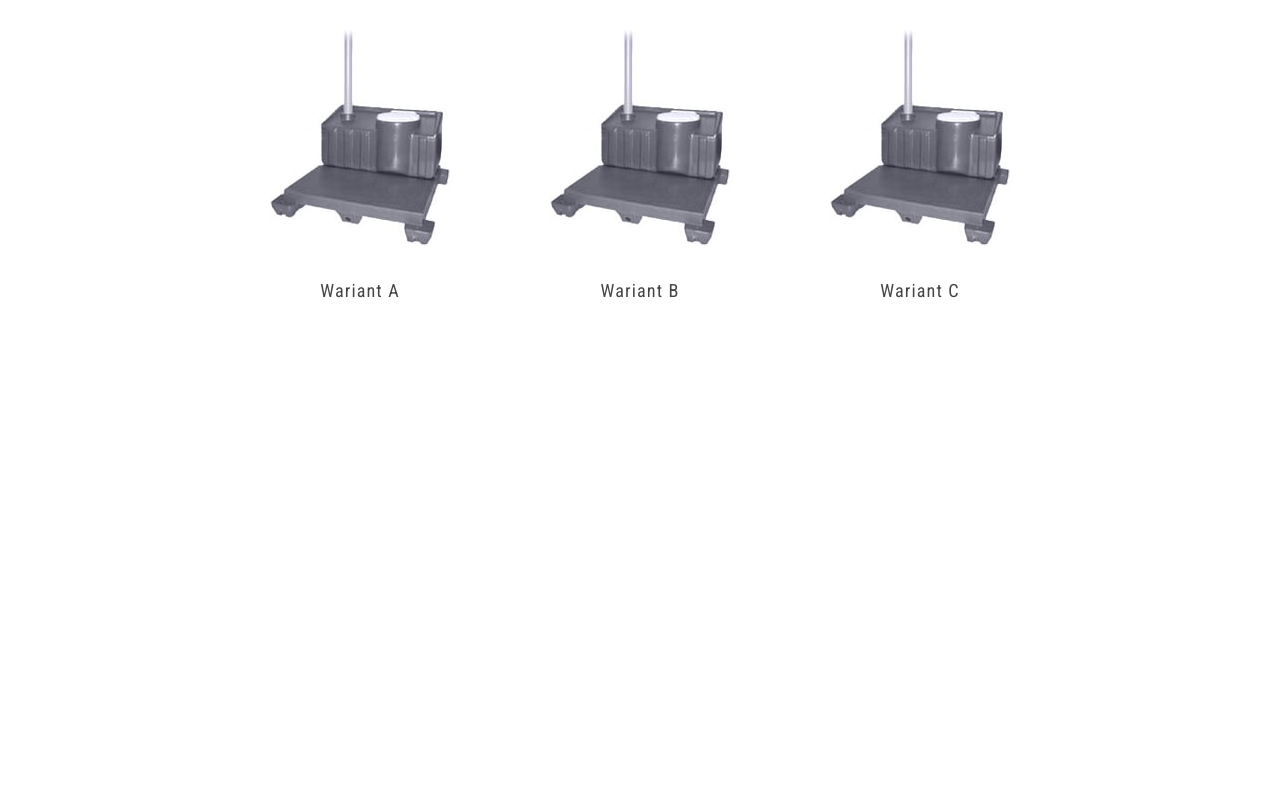
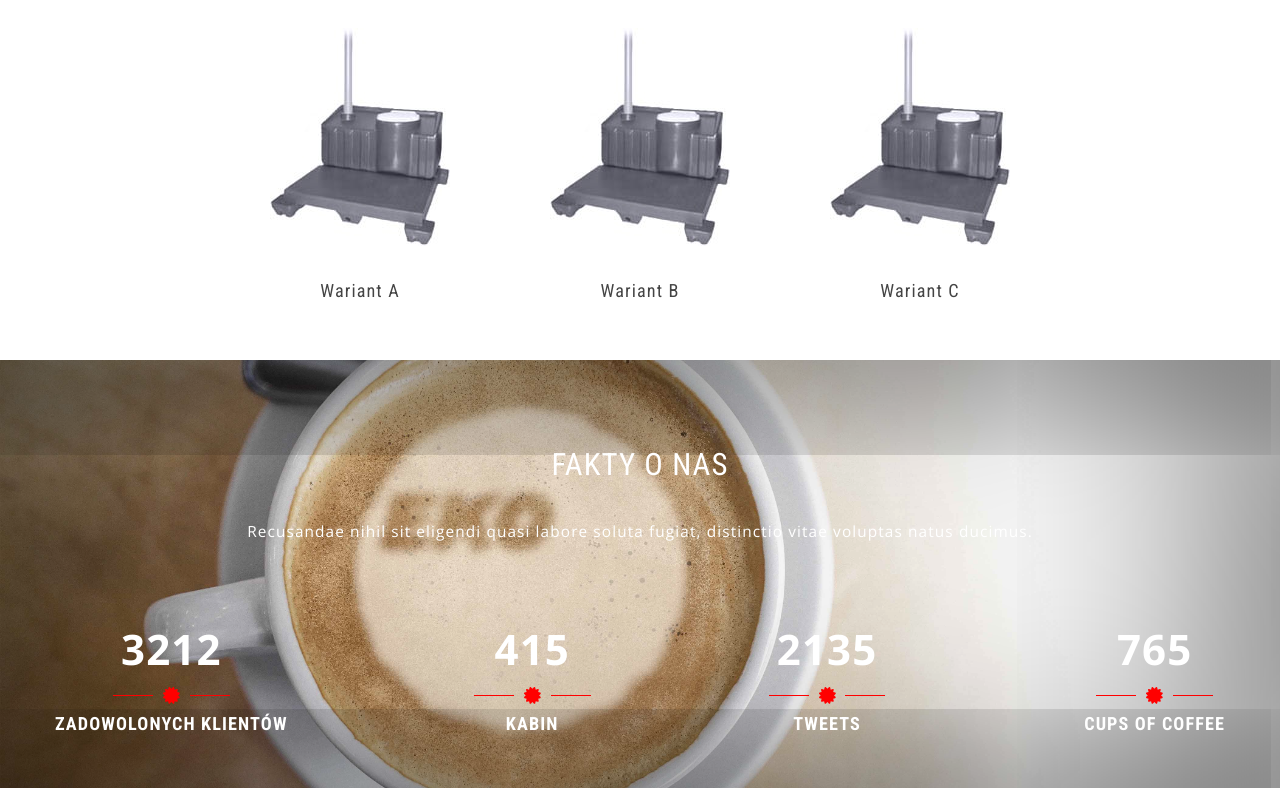
Before and after one commit to HiddeRpl/EKO, a website: page app/index.html in a window 1280 px wide. Shown: the part 3610-4398 px from the top of the page. Before the commit the page ends 3970 px from the top, so only its background shows below. Drawn offline with nearby package versions, Linux system fonts and the light colour scheme.

Commit message:
Next section

```diff
--- a/app/index.html
+++ b/app/index.html
@@ -266,6 +266,43 @@
             </div>
         </div>
     </section>
+    <section id="facts" class="facts">
+        <div class="container">
+            <h3 class="section-title text-center">FAKTY O NAS</h3>
+            <p class="section-subtitle text-center">Recusandae nihil sit eligendi quasi labore soluta fugiat,
+                distinctio vitae voluptas natus ducimus.</p>
+            <div class="halign-spbetween facts-wrapper">
+                <div class="facts__element valign-center">
+                    <span class="facts__element__number">3212</span>
+                    <span class="facts__element__icon">
+                        <i class="fas fa-certificate"></i>
+                    </span>
+                    <h4 class="facts__element__title">ZADOWOLONYCH KLIENTÓW</h4>
+                </div>
+                <div class="facts__element valign-center">
+                    <span class="facts__element__number">415</span>
+                    <span class="facts__element__icon">
+                        <i class="fas fa-certificate"></i>
+                    </span>
+                    <h4 class="facts__element__title">KABIN</h4>
+                </div>
+                <div class="facts__element valign-center">
+                    <span class="facts__element__number">2135</span>
+                    <span class="facts__element__icon">
+                        <i class="fas fa-certificate"></i>
+                    </span>
+                    <h4 class="facts__element__title">TWEETS</h4>
+                </div>
+                <div class="facts__element valign-center">
+                    <span class="facts__element__number">765</span>
+                    <span class="facts__element__icon">
+                        <i class="fas fa-certificate"></i>
+                    </span>
+                    <h4 class="facts__element__title">CUPS OF COFFEE</h4>
+                </div>
+            </div>
+        </div>
+    </section>
 </main>
 
 <footer>
--- a/app/scss/styles.scss
+++ b/app/scss/styles.scss
@@ -291,6 +291,63 @@ a:hover, a:focus {
   }
 }
 
+.facts {
+  background: url('../images/eko-kawa.jpg') center center/cover no-repeat fixed;
+  box-shadow: inset 0 0 1000px 1px black;
+  color: var(--color-default-light);
+  padding: 50px 0;
+
+  .facts-wrapper {
+    flex-wrap: wrap;
+  }
+
+  &__element {
+    margin-top: 40px;
+    flex-direction: column;
+    @media only screen and (max-width: 1024px) {
+      flex-basis: 50%;
+    }
+    @media only screen and (max-width: 768px) {
+      flex-basis: 100%;
+    }
+
+    &__number {
+      font-weight: 700;
+      font-size: 3em;
+    }
+
+    &__icon {
+      font-size: 1.2em;
+      color: var(--color-accent);
+      position: relative;
+
+      &:before, &:after {
+        content: '';
+        position: absolute;
+        top: 0;
+        bottom: 0;
+        margin: auto;
+        width: 40px;
+        height: 1px;
+        background-color: var(--color-accent);
+      }
+
+      &:before {
+        left: -50px;
+      }
+
+      &:after {
+        right: -50px;
+      }
+    }
+
+    &__title {
+      margin: 0;
+      font-size: 1.3em;
+    }
+  }
+}
+
 
 @import "grid";
 @import "navbar";
```
Also changed, not shown: app/css/styles.css.
